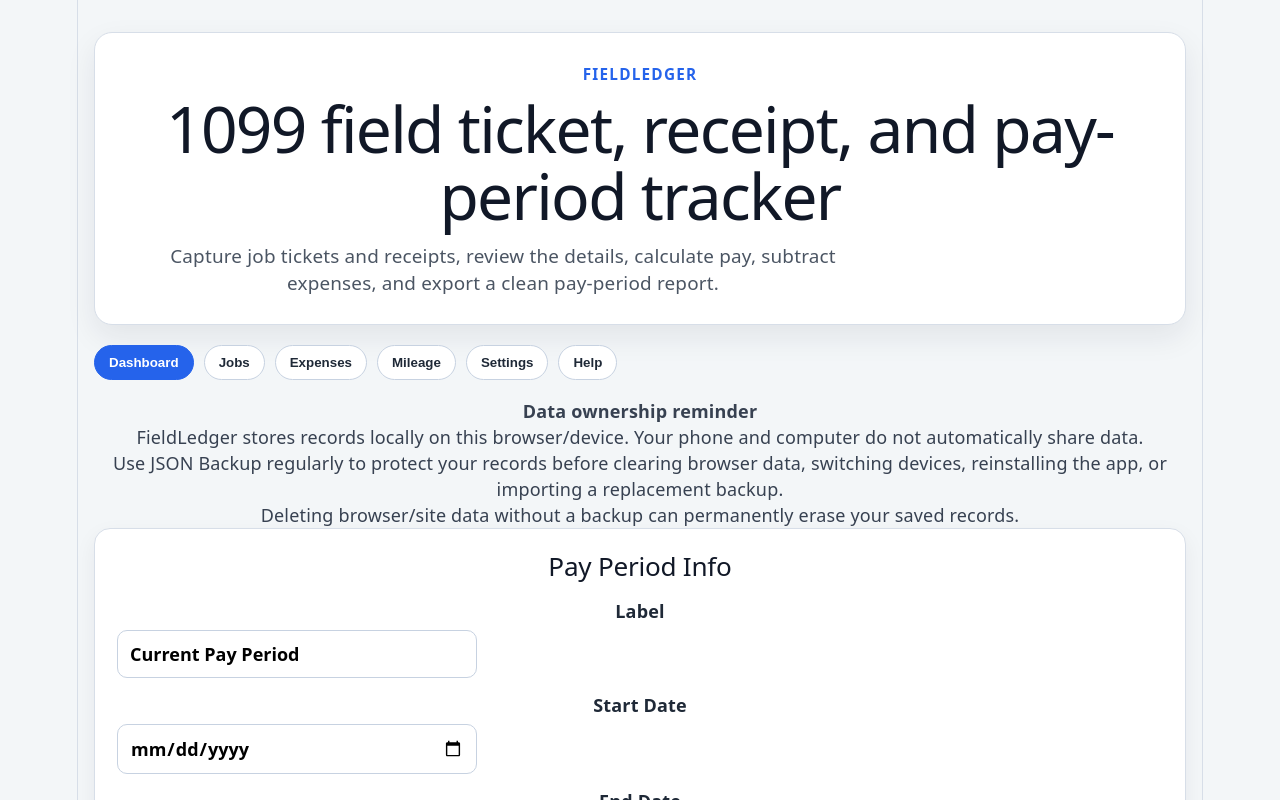
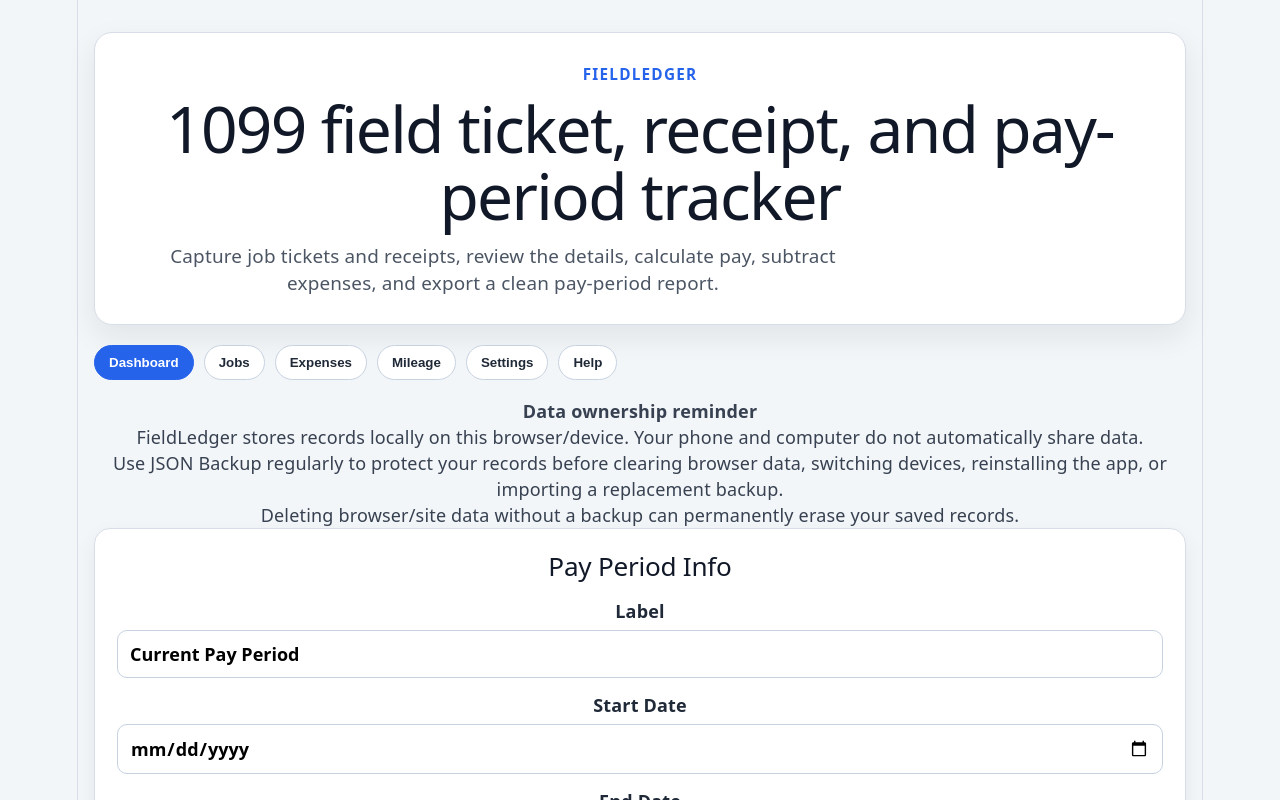
Before and after one commit to timbone72-CC/fieldledger, a React (Vite) app: page / in a window 1280 px wide. Shown: the top 800 px of the page. Built offline with nearby package versions, Linux system fonts and the light colour scheme.

Commit message:
Fix desktop form field layout

```diff
--- a/src/App.css
+++ b/src/App.css
@@ -93,8 +93,9 @@
 }
 
 .field input,
-.field select {
-  width: min(360px, 100%);
+.field select,
+.field textarea {
+  width: 100%;
   box-sizing: border-box;
   border: 1px solid #c7d2e1;
   border-radius: 10px;
```
